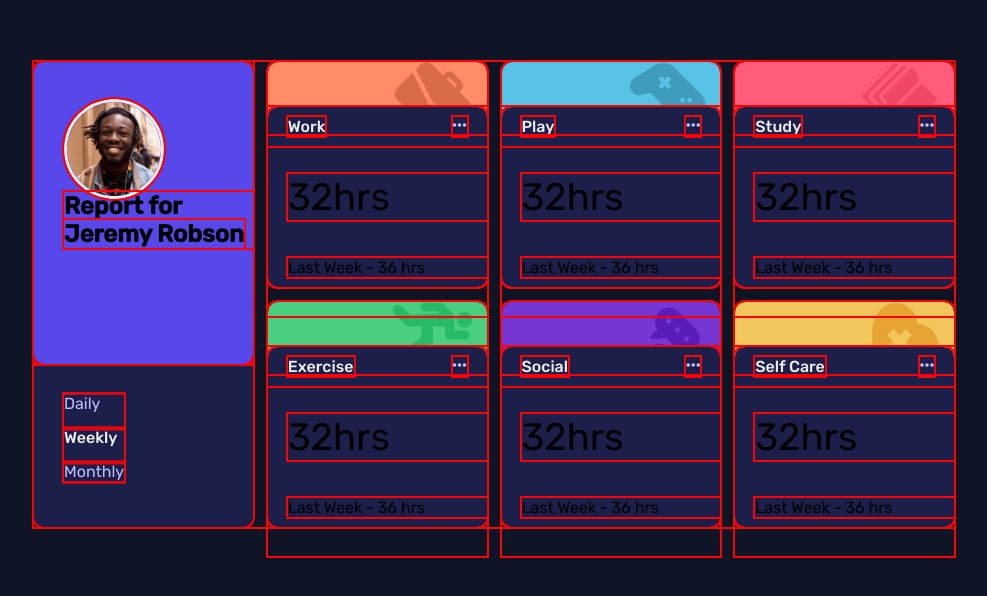
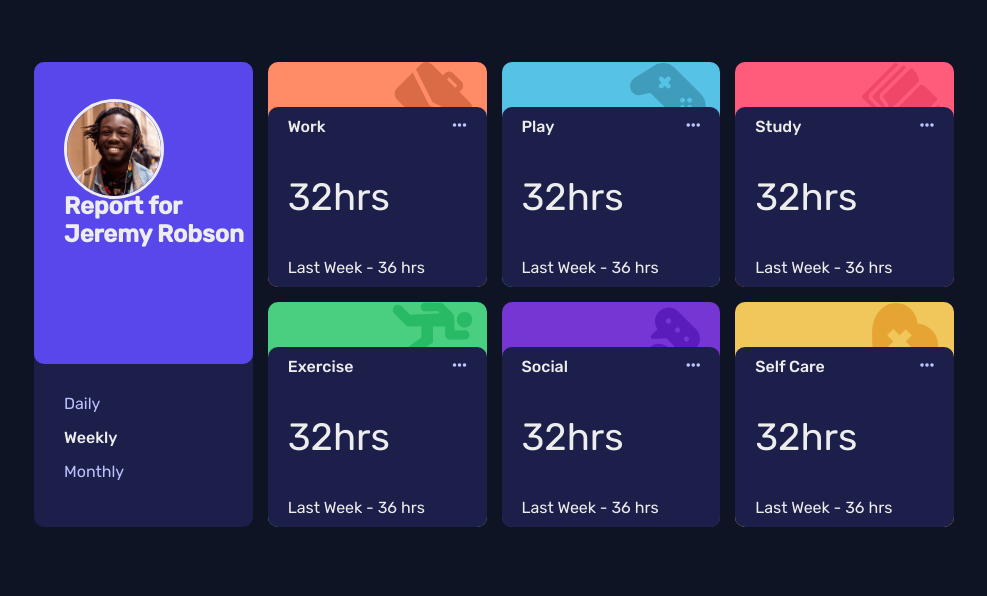
Before and after one commit to asbhogal/Time-Tracking-Dashboard, a website built with Parcel: page src/index.html in a window 1280 px wide. Shown: the part 106-702 px from the top of the page, without its empty margins (146-1133 px from the left). Built offline with nearby package versions, Linux system fonts and the light colour scheme; a web font is replaced by a local one.

Commit message:
added global typography color

```diff
--- a/src/scss/partials/globals.scss
+++ b/src/scss/partials/globals.scss
@@ -6,7 +6,7 @@
     &:is(&::after, &::before, *) {
         box-sizing: border-box;
     }
-    outline: 2px solid red;
+    // outline: 2px solid red;
 }
 
 body {
--- a/src/scss/partials/typography.scss
+++ b/src/scss/partials/typography.scss
@@ -35,6 +35,7 @@
 
 * {
     font-family: 'Rubik', sans-serif;
+    color: $greyish-white;
 }
 
 .active {
```
Also changed, not shown: 2 other files.
